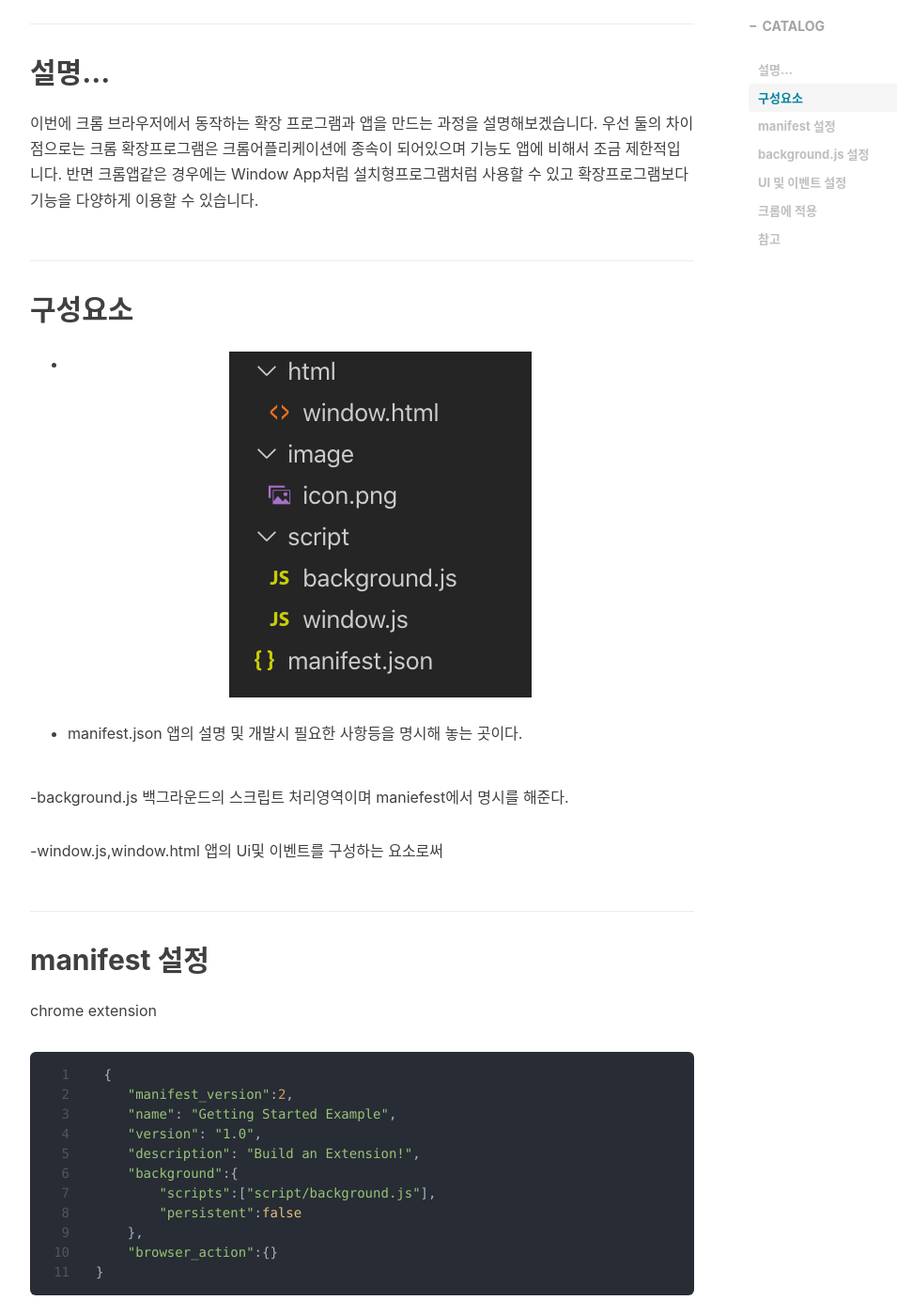
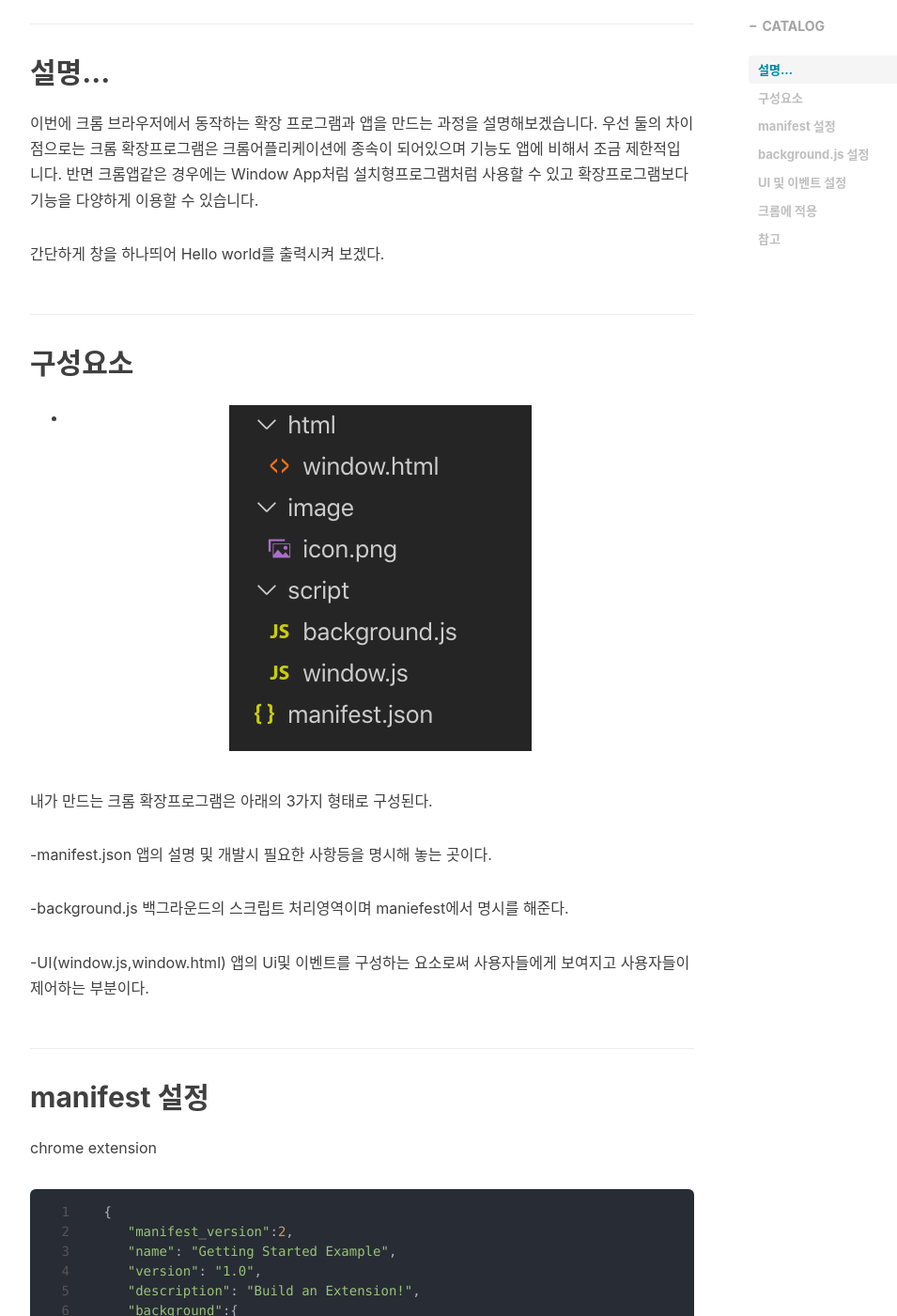
Before and after one commit to lss3070/Room19, a Jekyll site: the page built from _posts/2020-11-15-[Javascript]-ChromeExtension.md, in a window 1280 px wide and 1400 px high, scrolled down 418 px. Shown: the whole window at 94% size, without its empty margins (233-1188 px from the left). Built offline with Jekyll 4.4.1, drawn with Linux system fonts in a browser that asks for light colours; nearby versions of some CDN libraries; library files that are not in the unit come from our copies; comment, search, counter and statistics services are not loaded.

Commit message:
1115 post

```diff
--- a/_posts/2020-11-15-[Javascript]-ChromeExtension.md
+++ b/_posts/2020-11-15-[Javascript]-ChromeExtension.md
@@ -15,19 +15,22 @@ tags:
 이번에 크롬 브라우저에서 동작하는 확장 프로그램과 앱을 만드는 과정을 설명해보겠습니다.
 우선 둘의 차이점으로는 크롬 확장프로그램은 크롬어플리케이션에 종속이 되어있으며 기능도 앱에 비해서 조금 제한적입니다. 반면 크롬앱같은 경우에는 Window App처럼 설치형프로그램처럼 사용할 수 있고 확장프로그램보다 기능을 다양하게 이용할 수 있습니다.
 
+간단하게 창을 하나띄어 Hello world를 출력시켜 보겠다.
 
 구성요소
 ------
 - ![Image Alt 텍스트]({{site.url}}/img/chromeExtension/extensionlist.png)
 
-- manifest.json
+내가 만드는 크롬 확장프로그램은 아래의 3가지 형태로 구성된다.
+
+-manifest.json
 앱의 설명 및 개발시 필요한 사항등을 명시해 놓는 곳이다.
 
 -background.js
 백그라운드의 스크립트 처리영역이며 maniefest에서 명시를 해준다.
 
--window.js,window.html
-앱의 Ui및 이벤트를 구성하는 요소로써
+-UI(window.js,window.html)
+앱의 Ui및 이벤트를 구성하는 요소로써 사용자들에게 보여지고 사용자들이 제어하는 부분이다.
 
 
 manifest 설정
```
